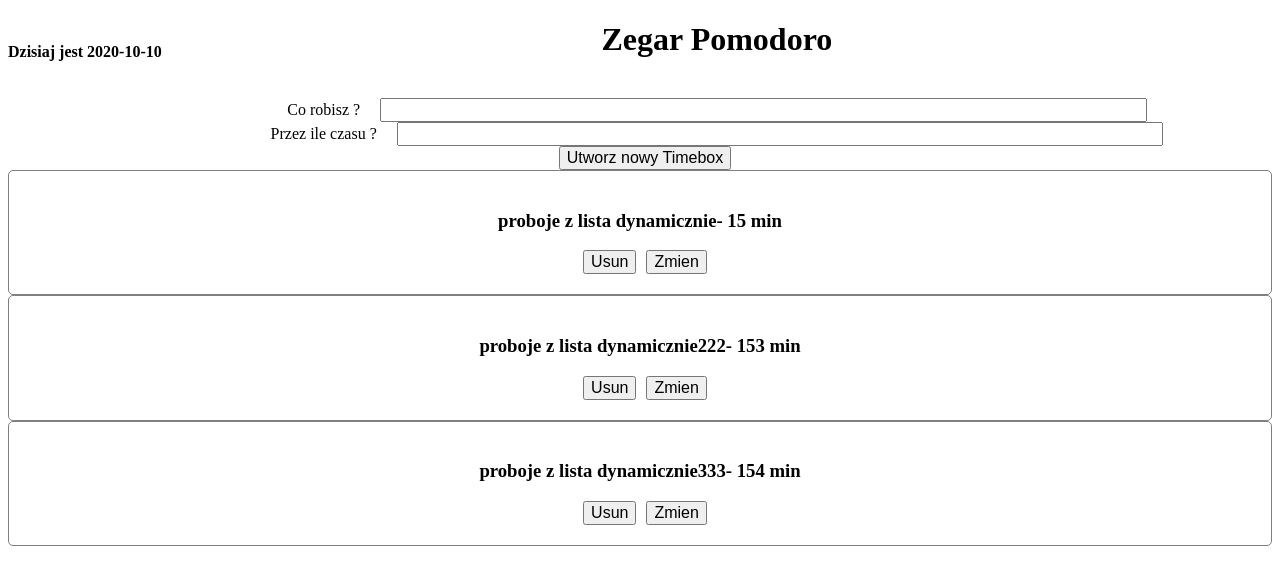
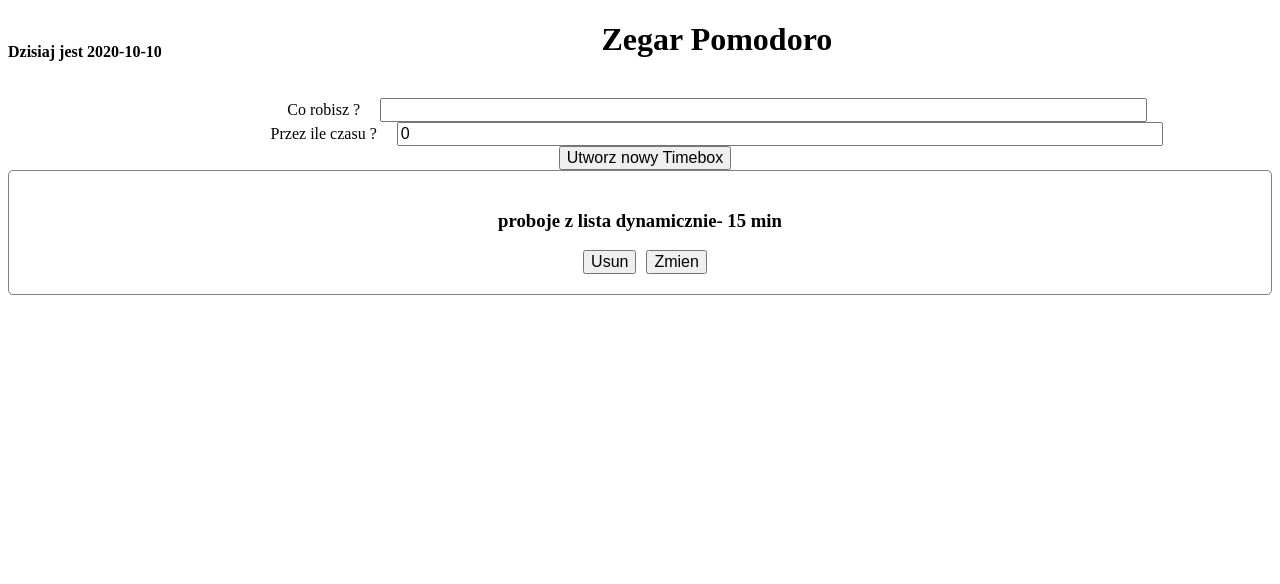
Before and after one commit to maciek2929/Pomodor-Timer-React, a React (Create React App) app: page / in a window 1280 px wide. Shown: the top 584 px of the page. Built offline with nearby package versions, Linux system fonts and the light colour scheme.

Commit message:
added uuid as ID , and handle form Creator

```diff
--- a/src/components/TimeboxCreator/TimeboxCreator.jsx
+++ b/src/components/TimeboxCreator/TimeboxCreator.jsx
@@ -1,22 +1,49 @@
 import React from "react";
+import {useState} from 'react'
+import { v4 as uuidv4 } from "uuid";
+const TimeboxCreator = ({ onCreate }) => {
+  const [elTitle, setEltitle] = useState('')
+  const [elTime, setElTime] = useState(0);
 
-const TimeboxCreator = ({ onCreate }) => {
+  const templateTimebox = {
+    id: uuidv4(),
+    title:elTitle,
+    totalTimeInMinutes:elTime
+  }
+
+  const handleSubmit = e => {
+    e.preventDefault();
+    onCreate(templateTimebox)
+  }
+
+  const handleTitleChange = e=> {
+    setEltitle(e.target.value)
+  }
+
+  const handleTimeChange = e=> {
+    setElTime(e.target.value)
+  }
   return (
-    <div>
+    <form onSubmit={handleSubmit} className="TimeboxCreator">
       <h1>Zegar Pomodoro</h1>
       <label>
         <br /> Co robisz ?
-        <input type="text" />
+        <input type="text"
+        value={elTitle}
+        onChange={handleTitleChange} />
       </label>{" "}
       <br />
       <label>
         {" "}
         Przez ile czasu ?
-        <input type="number" min={0} />
+        <input type="number"
+        min={0}
+        value={elTime}
+        onChange={handleTimeChange} />
         <br />
       </label>
-      <button onClick={onCreate}>Utworz nowy Timebox</button>
-    </div>
+      <button >Utworz nowy Timebox</button>
+    </form>
   );
 };
 
--- a/src/components/TimeboxList/TimeboxList.jsx
+++ b/src/components/TimeboxList/TimeboxList.jsx
@@ -5,30 +5,29 @@ import TimeboxCreator from "../TimeboxCreator/TimeboxCreator";
 import TimeboxElement from "../TimeboxElement/TimeboxElement";
 
 const TimeboxList = () => {
-  const [timebox, setTimebox] = useState({
+  const [Statetimebox, setStateTimebox] = useState({
     timeboxes: [
-      { title: "proboje z lista dynamicznie", totalTimeInMinutes: 15 },
-      { title: "proboje z lista dynamicznie222", totalTimeInMinutes: 153 },
-      { title: "proboje z lista dynamicznie333", totalTimeInMinutes: 154 },
+      {
+        id: uuidv4(),
+        title: "proboje z lista dynamicznie",
+        totalTimeInMinutes: 15,
+      },
     ],
   });
 
-  const addTimebox = (tb) => {
-    setTimebox((prev) => {
-      const timeboxes = [
-        ...prev.timeboxes,
-        { title: "nowy", totalTimeInMinutes: 15 },
-      ];
+  const addTimebox = (timebox) => {
+    setStateTimebox((prev) => {
+      const timeboxes = [...prev.timeboxes, timebox];
       return { timeboxes };
     });
   };
 
-  const handleCreate = () => {
-    addTimebox({ title: "tytul", totalTimeInMinutes: 15 });
+  const handleCreate = (createdTimebox) => {
+    addTimebox(createdTimebox);
   };
 
   const removeTimebox = (indexToRemove) => {
-    setTimebox((prev) => {
+    setStateTimebox((prev) => {
       const timeboxes = prev.timeboxes.filter(
         (timebox, index) => index !== indexToRemove
       );
@@ -39,13 +38,13 @@ const TimeboxList = () => {
   return (
     <div>
       <TimeboxCreator onCreate={handleCreate} />
-      {timebox.timeboxes.map((date, index) => (
+      {Statetimebox.timeboxes.map((timebox, index) => (
         <TimeboxElement
-          key={index}
-          title={date.title}
-          totalTimeInMinutes={date.totalTimeInMinutes}
+          key={timebox.id}
+          title={timebox.title}
+          totalTimeInMinutes={timebox.totalTimeInMinutes}
           onDelete={() => removeTimebox(index)}
-          onEdit={() => console.log("Edytuje Timebox nr", index + 1)}
+          onEdit={() => console.log("robie edycje", timebox.id)}
         />
       ))}
     </div>
@@ -53,3 +52,5 @@ const TimeboxList = () => {
 };
 
 export default TimeboxList;
+
+// change uuid to unique identyfier//
```
